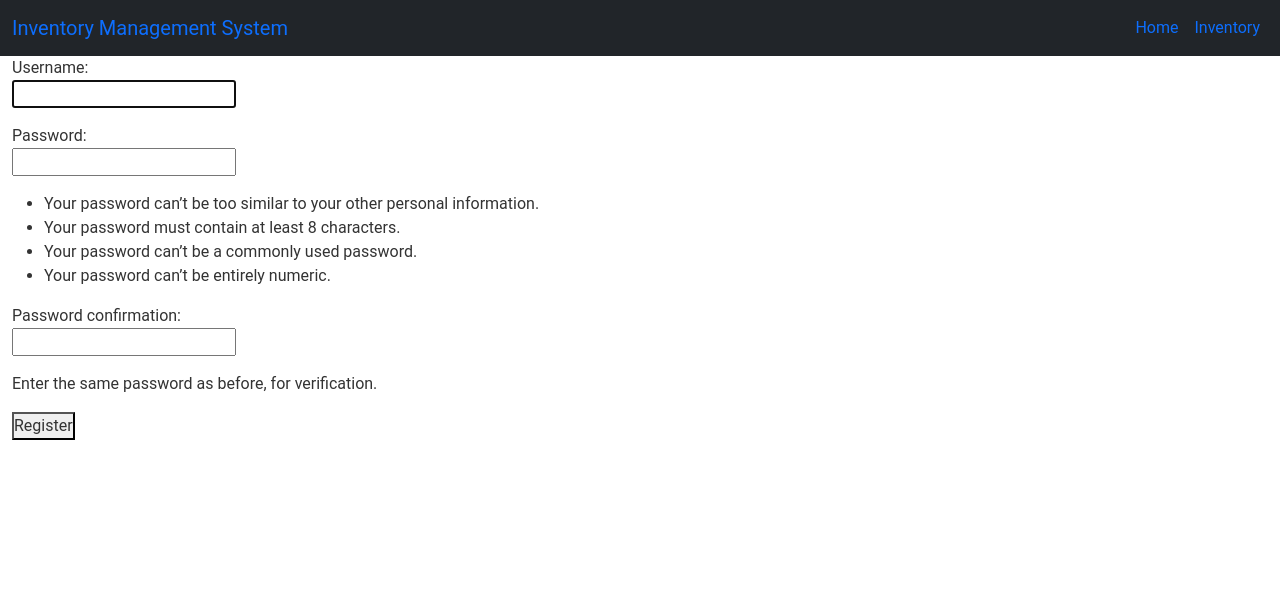
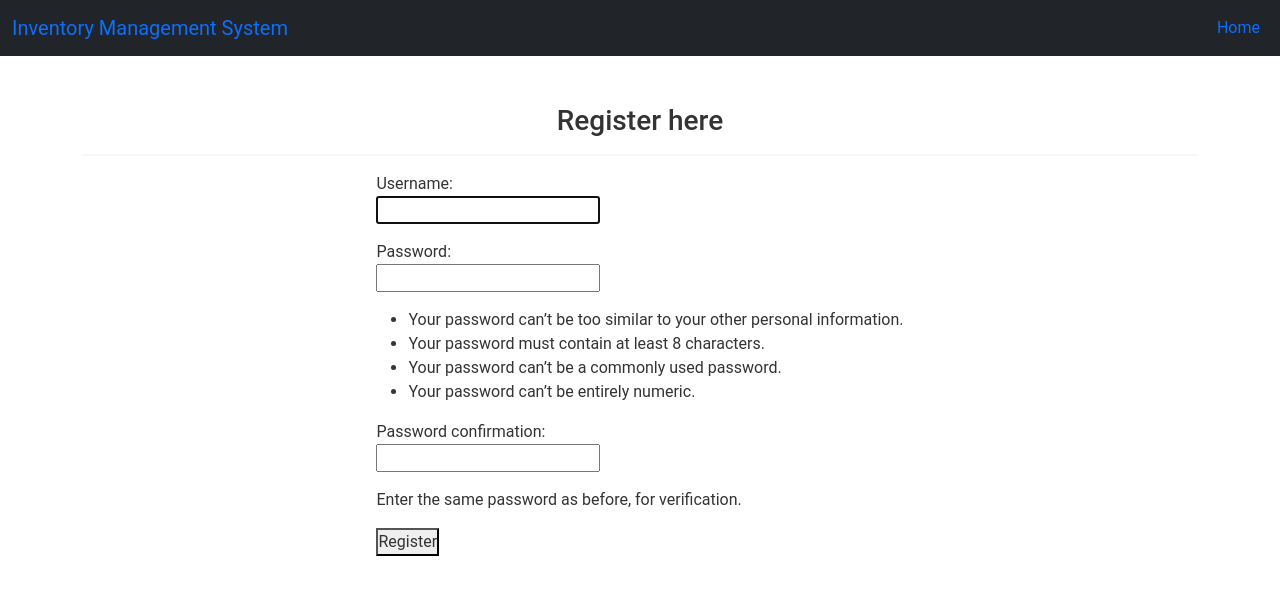
Before and after one commit to jmemorgzy/inventory-management-system, a Django app: page /register/ in a window 1280 px wide. Shown: the top 595 px of the page. Run offline with Django 4.2, Linux system fonts and the light colour scheme.

Commit message:
Reconfigured base.html so each template has to have their own container, row and cols for easier management

```diff
--- a/templates/base.html
+++ b/templates/base.html
@@ -10,7 +10,6 @@
     <meta name="viewport" content="width=device-width, initial-scale=1"/>
     <link href="https://cdn.jsdelivr.net/npm/bootstrap@5.1.3/dist/css/bootstrap.min.css" rel="stylesheet"
           integrity="sha384-1BmE4kWBq78iYhFldvKuhfTAU6auU8tT94WrHftjDbrCEXSU1oBoqyl2QvZ6jIW3" crossorigin="anonymous"/>
-    <!-- Add additional CSS in static file -->
     {% load static %}
     <link rel="stylesheet" href="{% static 'css/styles.css' %}"/>
 </head>
@@ -26,12 +25,12 @@
                         Home
                     </a>
                 </li>
+                {% if user.is_authenticated %}
                     <li class="nav-item">
                         <a class="nav-link" href="/inventory">
                             Inventory
                         </a>
                     </li>
-                {% if user.is_authenticated %}
                     <li class="nav-item">
                         <a class="nav-link" href="{% url 'logout' %}">Log Out</a>
                     </li>
@@ -41,10 +40,7 @@
     </nav>
 </section>
 
-<section>
-    <div class="container-fluid">
-        <div class="row">
-            <div class="col-sm-10">
+<section class="main-content">
     {% if user.is_authenticated %}
         {% block content %}
         {% endblock content %}
@@ -52,8 +48,12 @@
         {% block login_or_register %}
             <div class="container">
                 <div class="row">
-                                <div class="col">
-                                    <h1>You are not logged in...</h1>
+                    <div class="col text-center">
+                        <h3>You are not logged in...</h3>
+                        <hr class="border-2 border-top">
+                    </div>
+                    <div class="row">
+                        <div class="col d-flex justify-content-center mt-2">
                             <form action="{% url 'login' %}" method="POST">
                                 {% csrf_token %}
                                 <label>
@@ -65,14 +65,16 @@
                                 <input type="submit" value="Login">
                             </form>
                         </div>
+                    </div>
+                    <div class="row">
+                        <div class="col d-flex justify-content-center mt-2">
                             <a href="register/">Register</a>
+                        </div>
+                    </div>
                 </div>
             </div>
         {% endblock login_or_register %}
     {% endif %}
-            </div>
-        </div>
-    </div>
 </section>
 </body>
 
--- a/users/templates/users/register.html
+++ b/users/templates/users/register.html
@@ -1,9 +1,21 @@
 {% extends "base.html" %}
+{% block title %}
+    <title>Register</title>
+{% endblock title %}
 
-<h3>Register here</h3>
-<hr>
 
 {% block login_or_register %}
+    <div class="container mt-5">
+        <div class="row">
+            <div class="col text-center">
+                <h3>Register here</h3>
+                <hr class="border-2 border-top">
+            </div>
+        </div>
+    </div>
+
+    <div class="row">
+        <div class="col d-flex align-items-center justify-content-center">
             <form action="" method="POST">
                 {% csrf_token %}
                 {% for field in form %}
@@ -17,4 +29,6 @@
                 {% endfor %}
                 <button type="submit">Register</button>
             </form>
+        </div>
+    </div>
 {% endblock login_or_register %}
--- a/users/templates/users/register_success.html
+++ b/users/templates/users/register_success.html
@@ -3,6 +3,9 @@
     <title>Registration successful.</title>
 {% endblock title %}
 {% block login_or_register %}
+    <div class="container">
+        <div class="row">
+            <div class="col justify-content-center">
                 <h1>Registration successful.</h1>
                 <p>Thank you for registering. You can now log in.</p>
                 <form action="{% url 'login' %}" method="POST">
@@ -15,4 +18,7 @@
                     </label>
                     <input type="submit" value="Login">
                 </form>
+            </div>
+        </div>
+    </div>
 {% endblock login_or_register %}
```
Also changed, not shown: home/templates/home.html (+7 -1 lines), inventory/templates/inventory.html (+7 -1 lines). Lines whose indentation alone changed are shown as unchanged.
